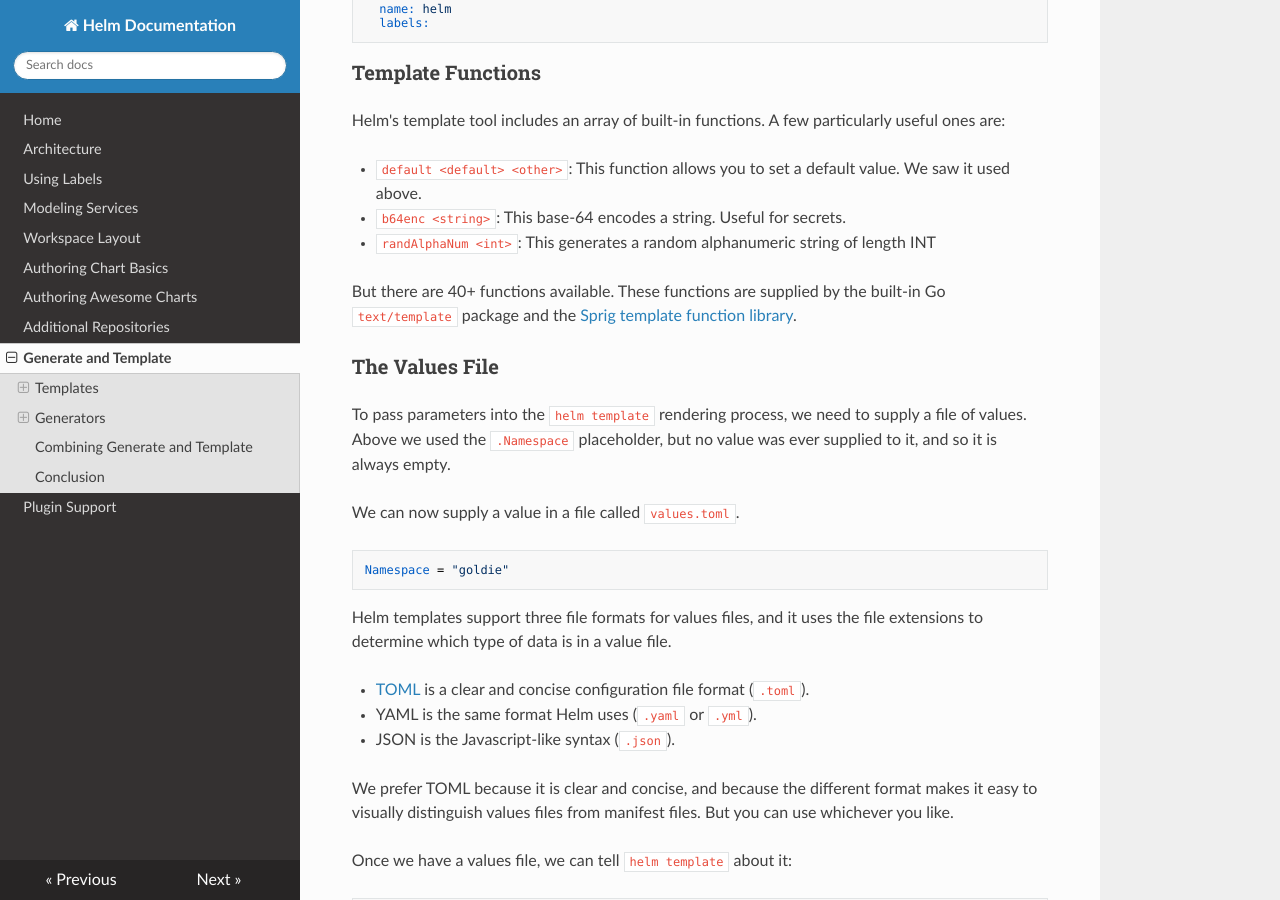
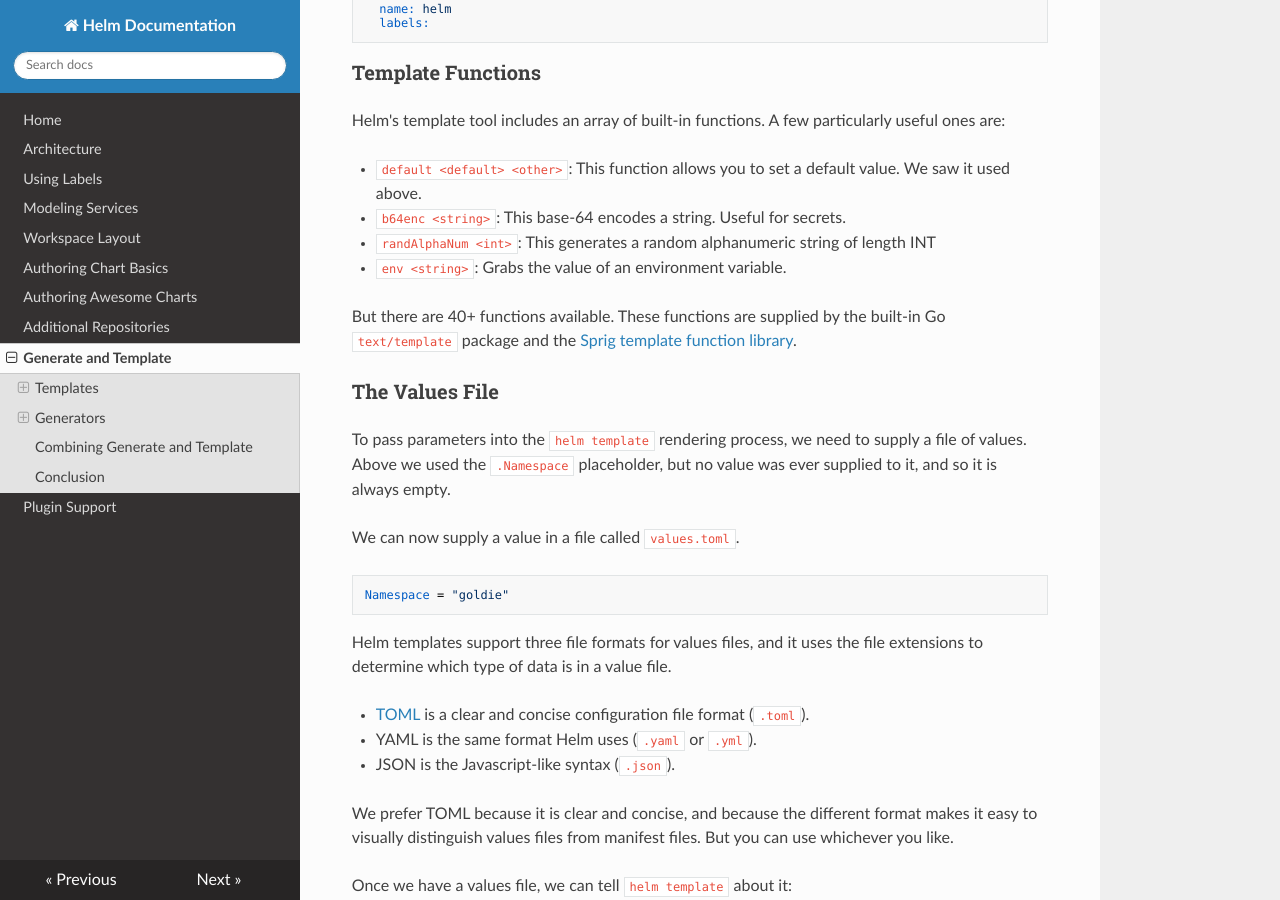
Before and after one commit to helm/helm-classic, an MkDocs documentation site: the page built from docs/generate-and-template.md, in a window 1280 px wide and 900 px high, scrolled down 1303 px. Built offline with MkDocs 1.6.1, drawn with Linux system fonts in a browser that asks for light colours; nearby versions of some CDN libraries; old or Windows-style settings are respelled for this version of MkDocs.

Commit message:
surface the env function
grabbing an env var tripped me up for a while when ENV was not a valid
function. Would like to save others the hassle. Especially those not
familiar with the go tools... like me ;)

```diff
--- a/docs/generate-and-template.md
+++ b/docs/generate-and-template.md
@@ -77,6 +77,7 @@ particularly useful ones are:
 - `b64enc <string>`: This base-64 encodes a string. Useful for secrets.
 - `randAlphaNum <int>`: This generates a random alphanumeric string of
   length INT
+- `env <string>`: Grabs the value of an environment variable.
 
 But there are 40+ functions available. These functions are supplied by
 the built-in Go `text/template` package and the [Sprig template function
```
